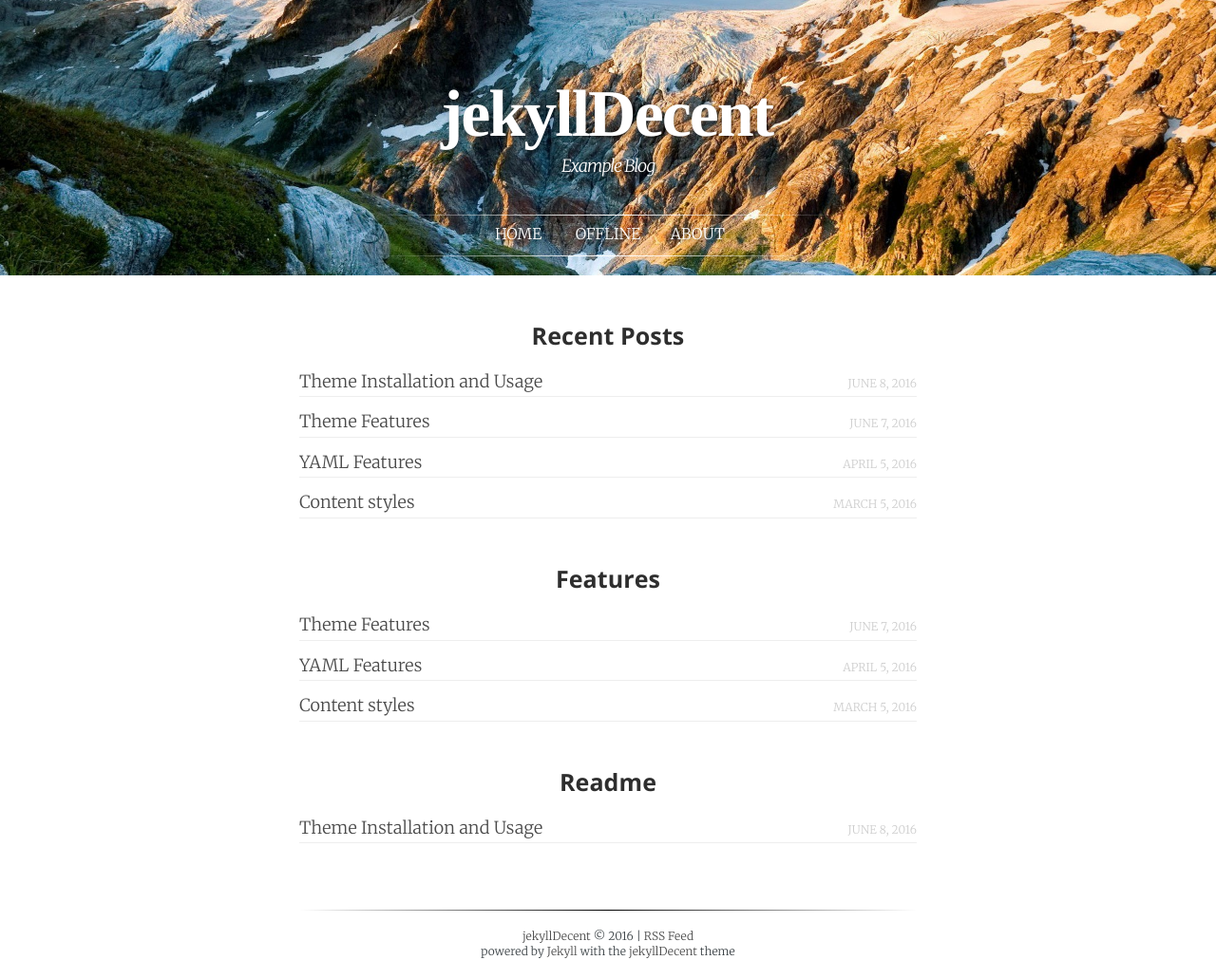
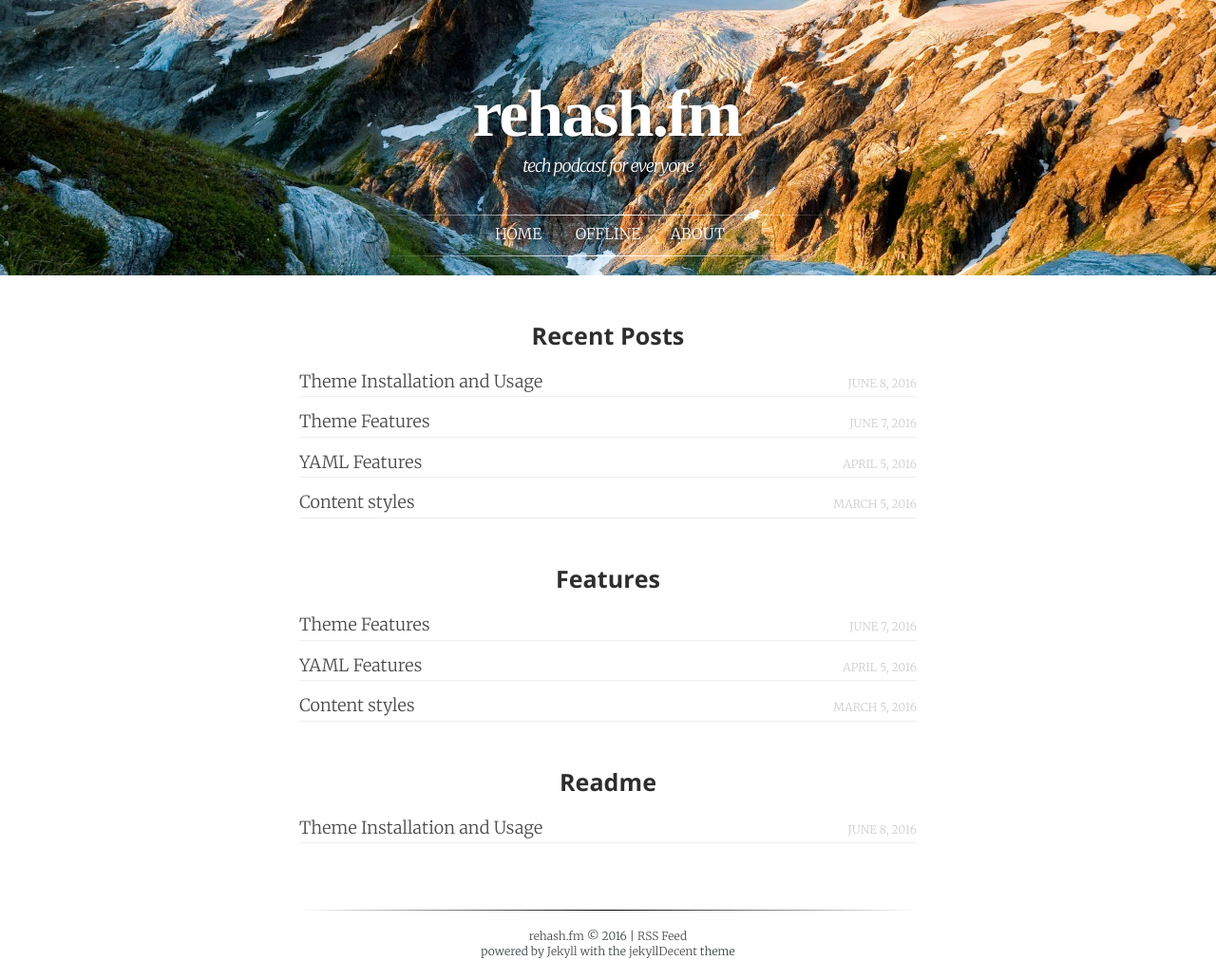
Before and after one commit to rehashfm/rehash.fm, a Jekyll site: the page built from index.html, in a window 1280 px wide. Shown: the whole page at 95% size. Built offline with Jekyll 4.4.1, drawn with Linux system fonts in a browser that asks for light colours; some web fonts are replaced.

Commit message:
Change page title

```diff
--- a/_config.yml
+++ b/_config.yml
@@ -6,8 +6,8 @@
 # 'jekyll serve'. If you change this file, please restart the server process.
 
 # Site settings
-title:            jekyllDecent
-subtitle:         Example Blog
+title:            rehash.fm
+subtitle:         tech podcast for everyone
 description:      This is the jekyllTheme example blog. It only exists to demonstrate how the theme looks and feels.
 keywords:         demo theme example github jekyll features
 language:         "en" # default language of the blog. Language codes: http://www.w3schools.com/tags/ref_language_codes.asp
```
